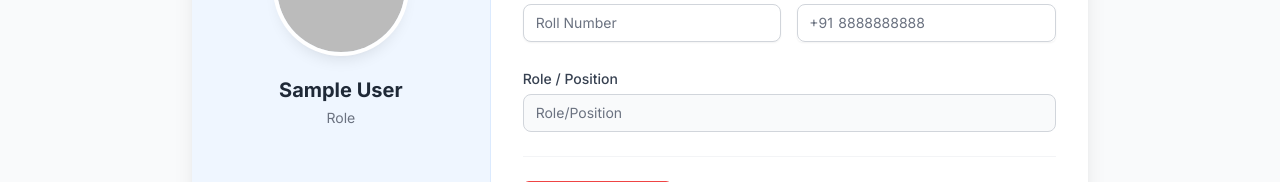
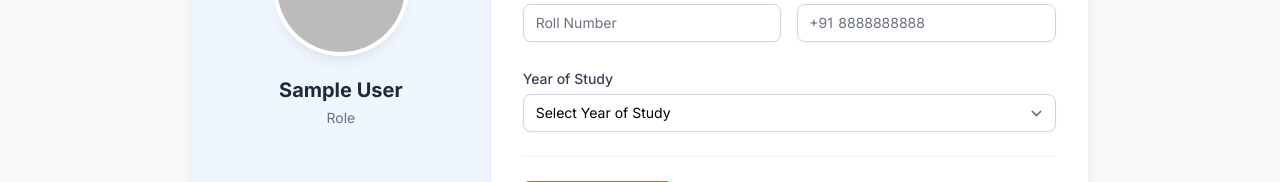
Before and after one commit to ashishsingh752/Kalaam, a Next.js app: page /profile in a window 1280 px wide. Shown: the part 314-496 px from the top of the page. Built offline with nearby package versions, Linux system fonts and the light colour scheme; no server answers; the database is empty; sample sign-in values are in the browser's storage.

Commit message:
Add year of study field to user profile

```diff
--- a/app/api/auth/[...nextauth]/options.ts
+++ b/app/api/auth/[...nextauth]/options.ts
@@ -18,6 +18,7 @@ export type CustomUser = {
   image?: string | null;
   public_id?: string | null;
   mobile_number?: string | null;
+  yearOfStudy?: string | null;
 };
 
 export const authOptions: AuthOptions = {
@@ -73,6 +74,7 @@ export const authOptions: AuthOptions = {
             image: true,
             public_id: true,
             mobile_number:true,
+            yearOfStudy:true,
           },
         });
 
--- a/app/api/user/profile/route.ts
+++ b/app/api/user/profile/route.ts
@@ -31,6 +31,7 @@ export async function POST(req: NextRequest, res: NextResponse) {
       roll_number: formData.get("roll_number") as string,
       role: formData.get("role") as string,
       mobile_number: formData.get("mobile_number") as string,
+      yearOfStudy: formData.get("yearOfStudy") as string,
     };
 
     const image = formData.get("image") as unknown as File;
@@ -40,6 +41,7 @@ export async function POST(req: NextRequest, res: NextResponse) {
       email: profileData.email,
       roll_number: profileData.roll_number,
       mobile_number: profileData.mobile_number,
+      yearOfStudy: profileData.yearOfStudy,
     };
 
     if (image && image.size > 0 && image.name !== "undefined") {
--- a/app/components/user/Profile.tsx
+++ b/app/components/user/Profile.tsx
@@ -15,6 +15,7 @@ interface User {
   image?: string;
   role?: string;
   mobile_number?: string;
+  yearOfStudy?: string;
 }
 
 //! user profile component. - Status:200
@@ -26,6 +27,7 @@ export default function Profile() {
   const [userRollNumber, setUserRollNumber] = useState<string>("");
   const [userRole, setUserRole] = useState<string>("");
   const [userContact, setUserContact] = useState<string>("");
+  const [userYearOfStudy, setUserYearOfStudy] = useState<string>("");
   const [profileImage, setProfileImage] = useState<File | null>(null);
   const [loading, setLoading] = useState(false);
 
@@ -43,6 +45,7 @@ export default function Profile() {
       setUserRollNumber(user.roll_number || "");
       setUserRole(user.role || "");
       setUserContact(user.mobile_number || "");
+      setUserYearOfStudy(user.yearOfStudy || "");
     }
   }, [status, router, session]);
 
@@ -71,6 +74,7 @@ export default function Profile() {
     formData.append("roll_number", userRollNumber);
     formData.append("role", userRole);
     formData.append("mobile_number", userContact);
+    formData.append("yearOfStudy", userYearOfStudy);
     if (profileImage) {
       formData.append("image", profileImage);
     }
@@ -189,14 +193,22 @@ export default function Profile() {
 
                 <div className="sm:col-span-2 space-y-1">
                   <label className="text-sm font-medium text-gray-700">
-                    Role / Position
+                    Year of Study
                   </label>
-                  <input
-                    value={userRole}
-                    placeholder="Role/Position"
-                    readOnly
-                    className="block w-full px-3 py-2 border border-gray-300 rounded-lg bg-gray-50 text-gray-500 sm:text-sm cursor-not-allowed"
-                  />
+                  <select
+                    value={userYearOfStudy}
+                    id="yearOfStudy"
+                    aria-label="Year of Study"
+                    onChange={(e) => setUserYearOfStudy(e.target.value)}
+                    className="block w-full px-3 py-2 border border-gray-300 rounded-lg shadow-sm focus:outline-none focus:ring-2 focus:ring-blue-500 focus:border-blue-500 transition duration-150 ease-in-out sm:text-sm bg-white"
+                  >
+                    <option value="">Select Year of Study</option>
+                    <option value="1">First Year</option>
+                    <option value="2">Second Year</option>
+                    <option value="3">Third Year</option>
+                    <option value="4">Fourth Year</option>
+                    <option value="5">Alumni</option>
+                  </select>
                 </div>
               </div>
 
```
